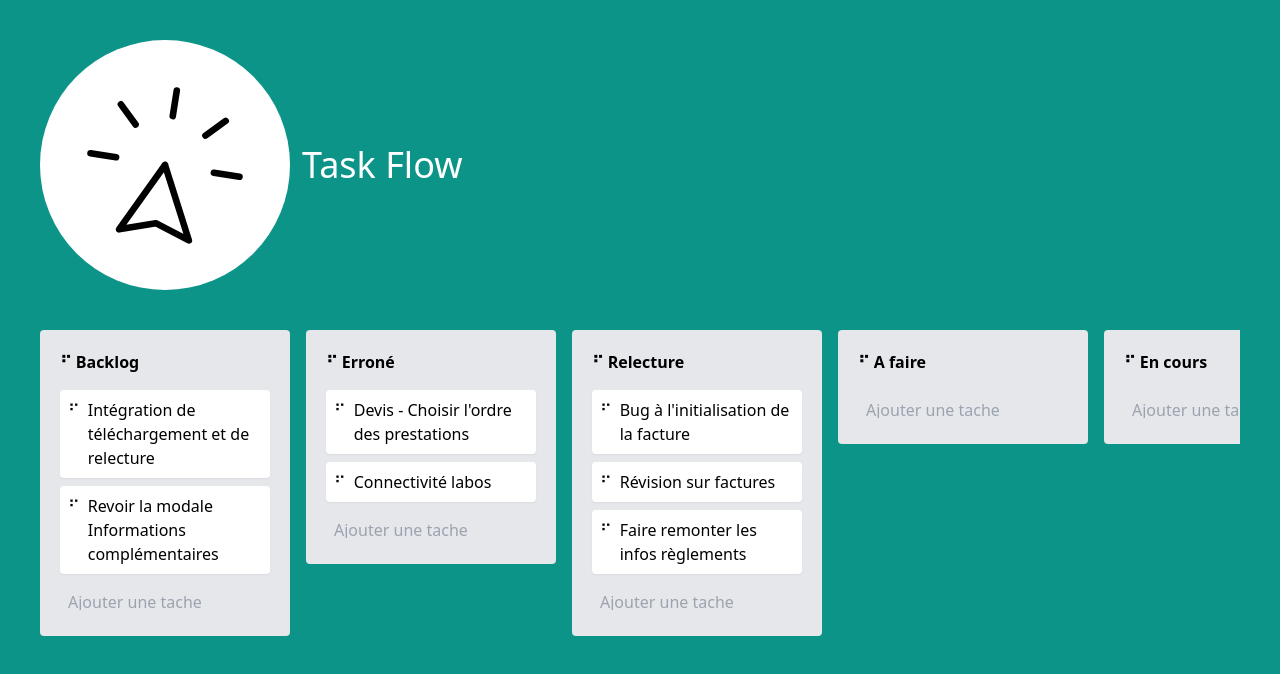
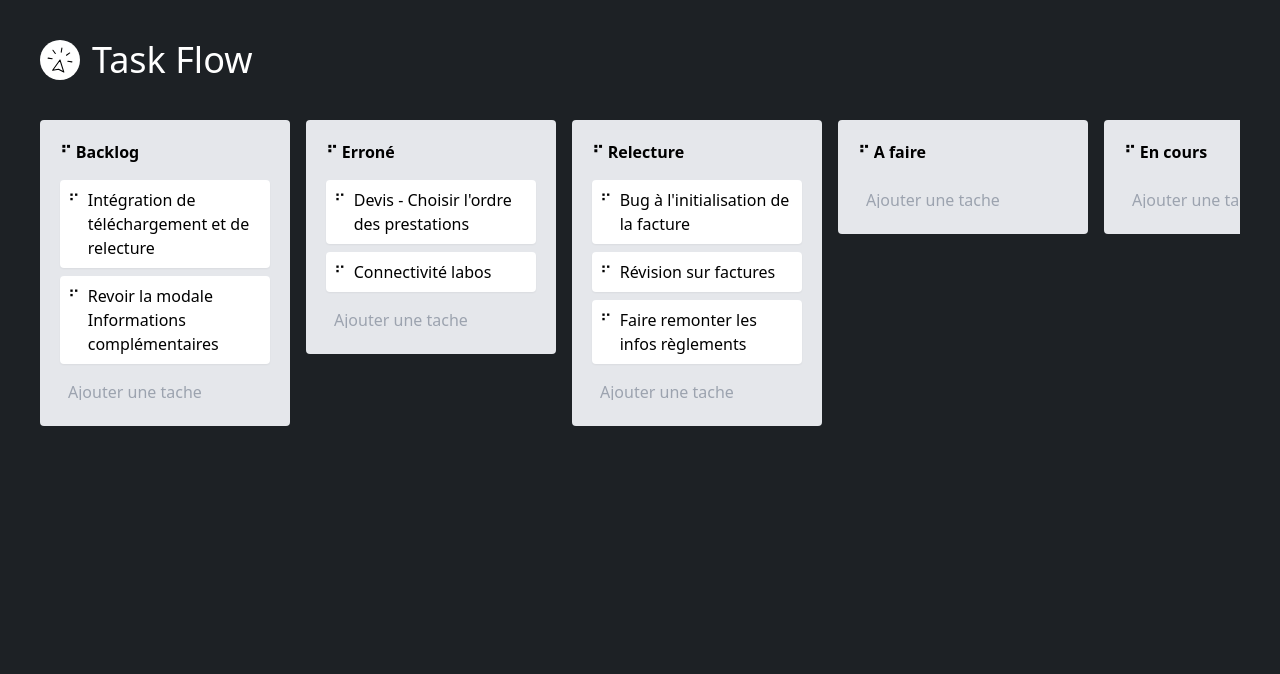
Before and after one commit to tiburcekouagou/trello-board, a Vue app: page / in a window 1280 px wide. Shown: the top 674 px of the page. Built offline with nearby package versions, Linux system fonts and the light colour scheme.

Commit message:
changed background and logo size

```diff
--- a/src/App.vue
+++ b/src/App.vue
@@ -3,9 +3,9 @@ import TaskFlowBoard from './components/TaskFlowBoard.vue'
 </script>
 
 <template>
-  <div class="p-10 h-screen bg-teal-600 overflow-auto">
+  <div class="p-10 h-screen bg-[#1d2125] overflow-auto">
     <h1 class="text-4xl text-white flex items-center mb-10">
-      <img with="200" class="mr-3" src="/favicon.svg" alt="Task Flow" />
+      <img class="mr-3 w-10 aspect-square" src="/favicon.svg" alt="Task Flow" />
       Task Flow
     </h1>
     <TaskFlowBoard />
--- a/src/components/TaskFlowBoard.vue
+++ b/src/components/TaskFlowBoard.vue
@@ -1,7 +1,7 @@
 <script setup lang="ts">
 import type { Column, Task } from '@/types'
 import { nanoid } from 'nanoid'
-import { nextTick, ref, watch } from 'vue'
+import { nextTick, watch } from 'vue'
 import TaskFlowTask from './TaskFlowTask.vue'
 import draggable from 'vuedraggable'
 import DragHandle from './DragHandle.vue'
@@ -155,7 +155,7 @@ watch(
       </template>
     </draggable>
     <button @click="createColumn" class="bg-gray-200 whitespace-nowrap p-2 rounded opacity-50">
-      + Ajouter une colonne
+      + Ajouter une nouvelle liste
     </button>
   </div>
 </template>
```
